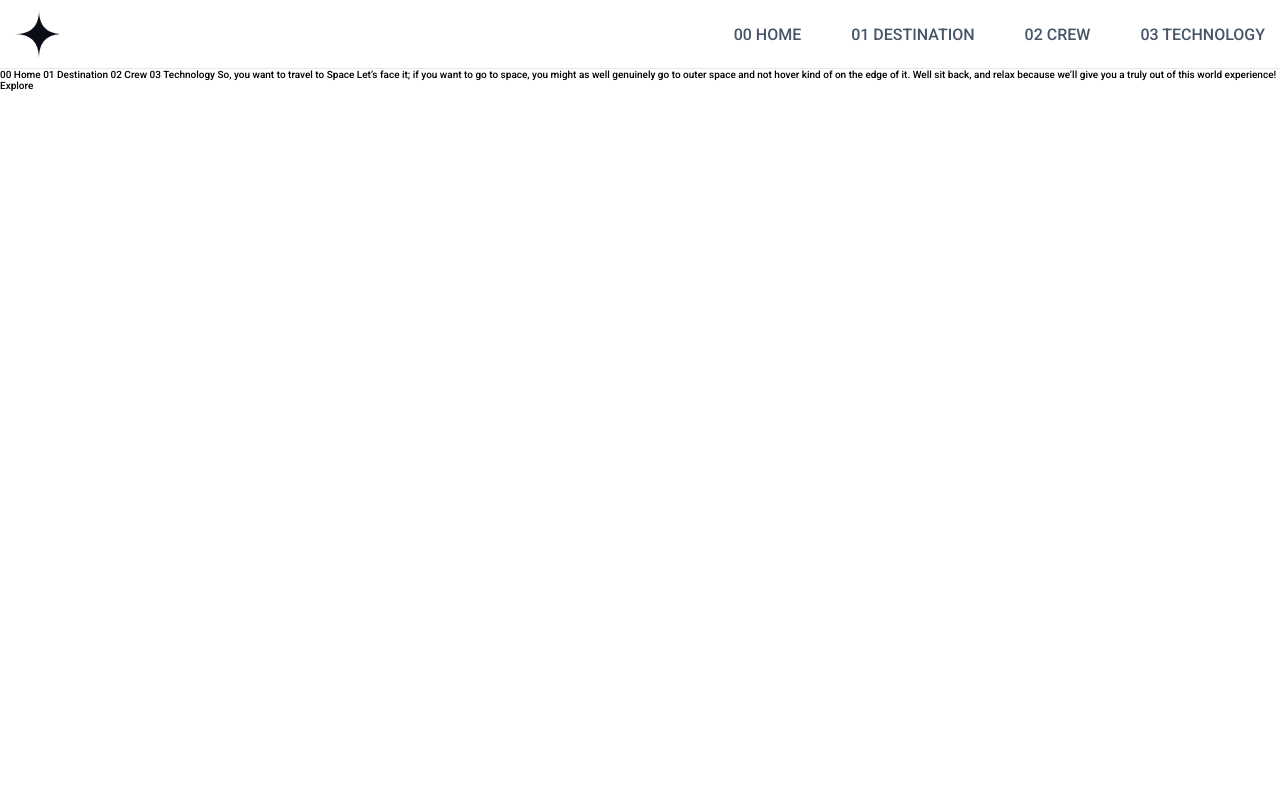
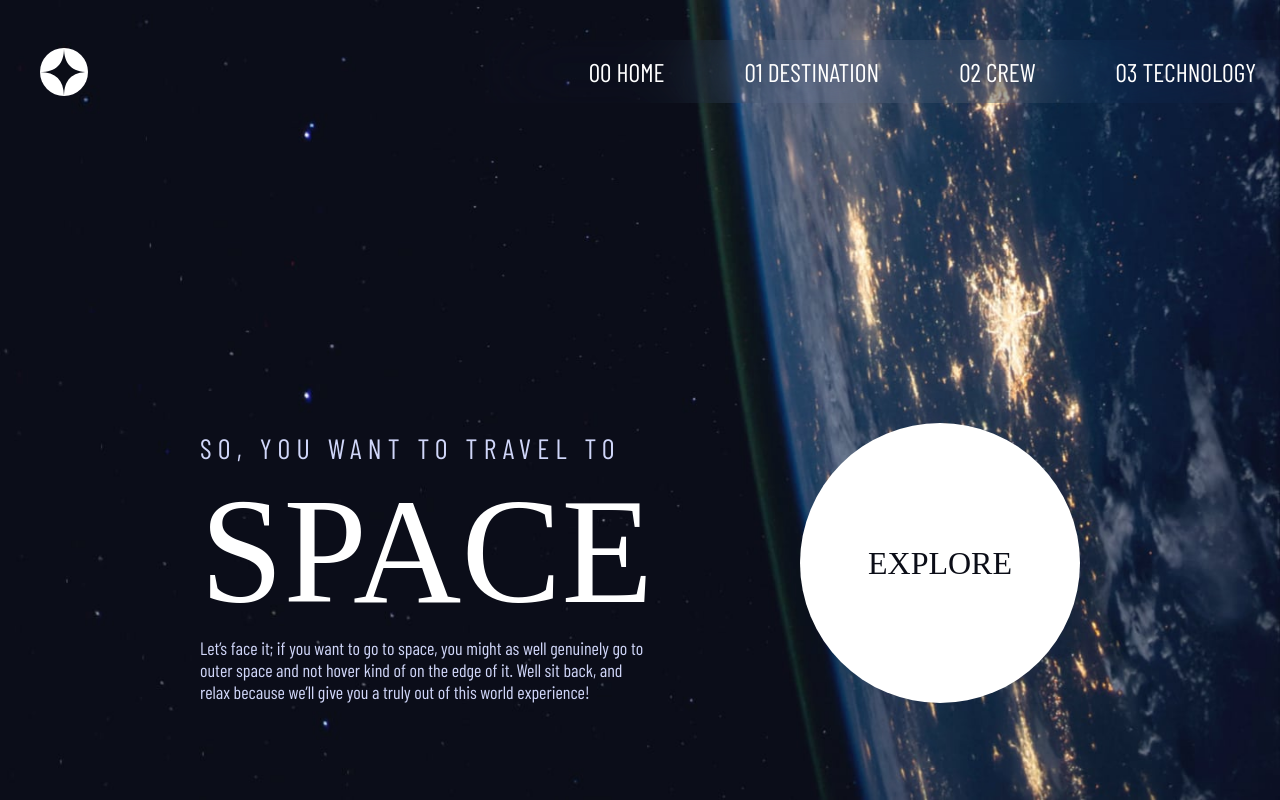
Before and after one commit to LucasLoe/space-tourism-multipage, a plain HTML site: page index.html in a window 1280 px wide. Drawn offline with nearby package versions, Linux system fonts and the light colour scheme; a web font is replaced by a local one.

Commit message:
#home finished

```diff
--- a/global.css
+++ b/global.css
@@ -1,14 +1,59 @@
-@import url('https://fonts.googleapis.com/css2?family=Roboto:ital,wght@0,500;1,400&display=swap');
+@import url('https://fonts.googleapis.com/css2?family=Barlow+Condensed&family=Bellefair&display=swap');
 
 * {
     margin: 0;
     padding: 0;
     box-sizing: border-box;
+    font-size: 0;
+}
+
+:root {
+    --dark: rgb(11,13,23);
+    --medium: rgb(208,214,249);
+    --light: rgb(255,255,255);
 }
 
 html {
-    font-size: 62.5%;
-    font-family: 'Roboto', sans-serif;
+    font-size: 16px;
+}
+
+body {
+    font-family: 'Barlow Condensed';
+    color: var(--light);
+    font-size: 18px;
+}
+
+h1,h2,h3,h4,h5 {
+    margin: 0;
+    padding:0;
+    font-family: 'Bellefair';
+    color: var(--light);
+    font-weight: 300;
+    text-transform: uppercase;
+}
+
+h1 {
+    font-size: 150px;
+}
+h2 {
+    font-size: 100px;
+}
+h3 {
+    font-size: 56px;
+}
+h4 {
+    font-size: 32px;
+}
+h5 {
+    font-size: 28px;
+    letter-spacing: 0.5ch;
+    font-family: 'Barlow Condensed';
+    color: var(--medium);
+}
+
+p {
+    font-size: 18px;
+    color: var(--medium);
 }
 
 li {
@@ -18,3 +63,29 @@ li {
 a {
     text-decoration: none;
 }
+
+.sub-1 {
+    font-size: 28px;
+}
+
+.sub-2 {
+    font-size: 14px;
+    letter-spacing: 2ch;
+    font-family: 'Barlow Condensed';
+}
+
+.site-container {
+    display: flex;
+    justify-content: space-between;
+    align-items: baseline;
+    width: 100%;
+    padding: 0 200px;
+    height: calc(100vh - 200px);
+    box-sizing: border-box;
+}
+
+.site-container > * {
+    align-self: flex-end;
+    width: fit-content;
+    max-width: 450px;
+}
--- /dev/null
+++ b/index.css
@@ -0,0 +1,34 @@
+body {
+    background-image: url('/assets/home/background-home-desktop.jpg');
+    background-size: cover;
+    margin: 0;
+    padding: 0;
+    box-sizing: border-box;
+}
+
+button {
+    height: 280px;
+    width: 280px;
+    background-color: var(--white);
+    border: none;
+    box-shadow: none;
+    border-radius: 50%;
+    font-family: 'Bellefair';
+    font-size: 32px;
+    text-transform: uppercase;
+    color: var(--dark);
+    background-color: var(--light);
+    cursor: pointer;
+}
+
+button:hover {
+    outline: 50px solid rgba(11,13,23,0);
+    animation-name: border-animation;
+    animation-duration: 0.5s;
+    animation-fill-mode: forwards;
+}
+
+@keyframes border-animation {
+    from{outline: 50px solid rgba(11,13,23,0)}
+    to{outline: 50px solid rgba(11,13,23,0.6)}
+}
--- a/index.html
+++ b/index.html
@@ -7,6 +7,8 @@
   <link rel="icon" type="image/png" sizes="32x32" href="./assets/favicon-32x32.png">
   <link rel="stylesheet" href="/navbar.css">
   <link rel="stylesheet" href="/global.css">
+  <link rel="stylesheet" href="/index.css">
+
 
 
   <title>Frontend Mentor | Space tourism website</title>
@@ -38,20 +40,25 @@
         </nav>
     </header>
 
+    <div class="site-container">
+        <div id="site-left">
+            <h5>So, you want to travel to</h5>
+            <h1>Space</h1>
+            <p>
+                Let’s face it; if you want to go to space, you might as well genuinely go to
+                outer space and not hover kind of on the edge of it. Well sit back, and relax
+                because we’ll give you a truly out of this world experience!
+            </p>
+        </div>
+
+        <div id="side-right">
+            <div id="round-container">
+                <button>Explore</button>
+            </div>
+        </div>
+    </div>
+
 
   <script src="/navbar.js" defer></script>
 </body>
 </html>
-
-00 Home
-01 Destination
-02 Crew
-03 Technology
-
-So, you want to travel to
-Space
-Let’s face it; if you want to go to space, you might as well genuinely go to
-outer space and not hover kind of on the edge of it. Well sit back, and relax
-because we’ll give you a truly out of this world experience!
-
-Explore
--- a/navbar.css
+++ b/navbar.css
@@ -1,16 +1,17 @@
 .header{
-    border-bottom: 1px solid #E2E8F0;
+    margin: 40px 0 0 40px;
 }
 
 .navbar {
     display: flex;
     justify-content: space-between;
     align-items: center;
-    padding: 1rem 1.5rem;
+    height: 100%;
 }
 
 .hamburger {
     display: none;
+    margin: 1rem 1.5rem;
 }
 
 .bar {
@@ -20,13 +21,16 @@
     margin: 5px auto;
     -webkit-transition: all 0.3s ease-in-out;
     transition: all 0.3s ease-in-out;
-    background-color: #101010;
+    background-color: var(--light);
 }
 
 .nav-menu {
     display: flex;
     justify-content: space-between;
     align-items: center;
+    backdrop-filter: blur(40px) brightness(120%);
+    padding: 1rem 1.5rem;
+    height: 100%;
 }
 
 .nav-item {
@@ -36,11 +40,11 @@
 .nav-link{
     font-size: 1.6rem;
     font-weight: 400;
-    color: #475569;
+    color: var(--light);
 }
 
 .nav-link:hover{
-    color: #482ff7;
+    color: var(--medium);
 }
 
 .nav-logo {
@@ -55,7 +59,9 @@
         left: -100%;
         top: 5rem;
         flex-direction: column;
-        background-color: #fff;
+        background-color: var(--dark);
+        opacity: 0.7;
+        backdrop-filter: blur(20px);
         width: 100%;
         border-radius: 10px;
         text-align: center;
```
Lines whose indentation alone changed are shown as unchanged.
